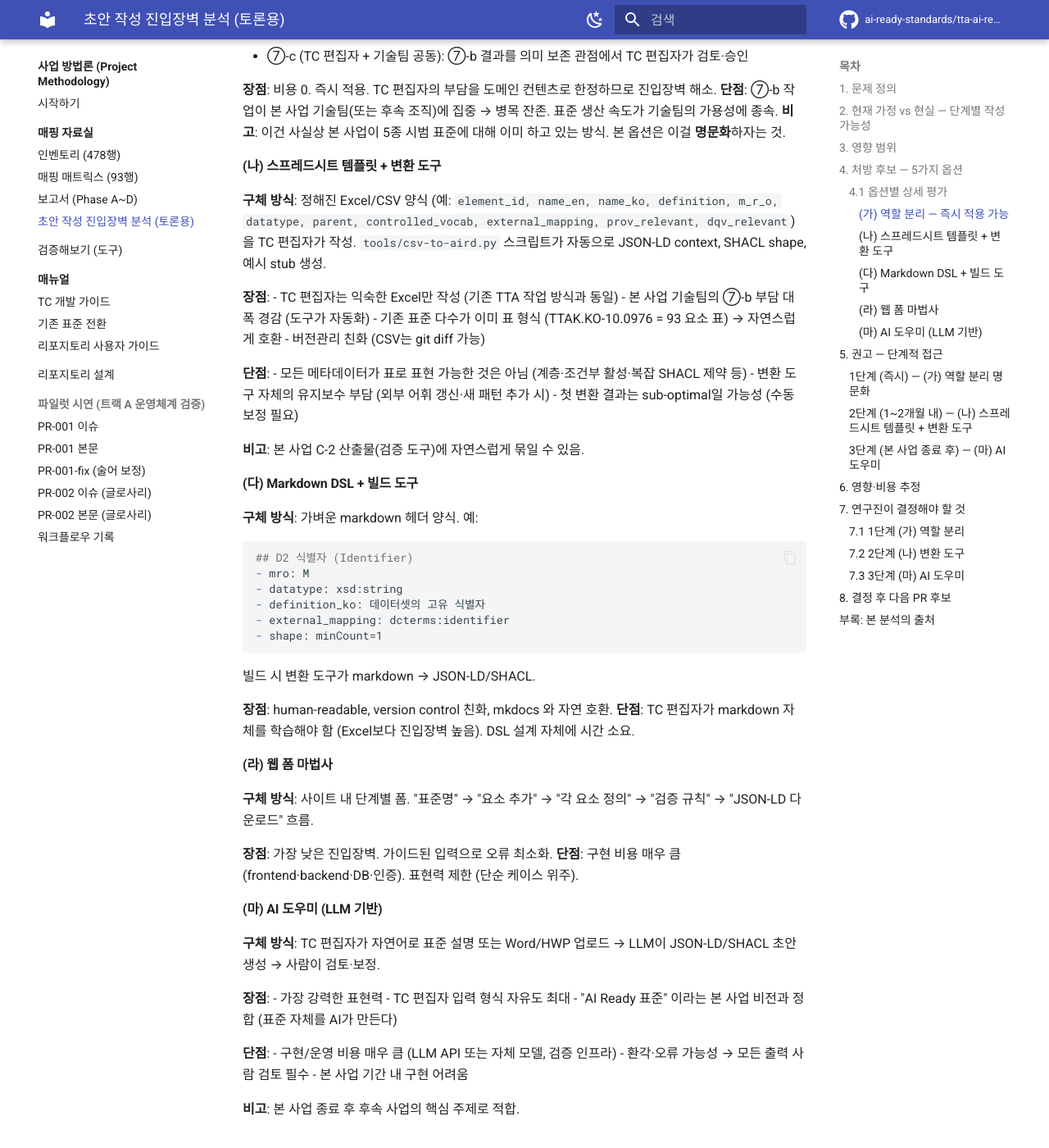
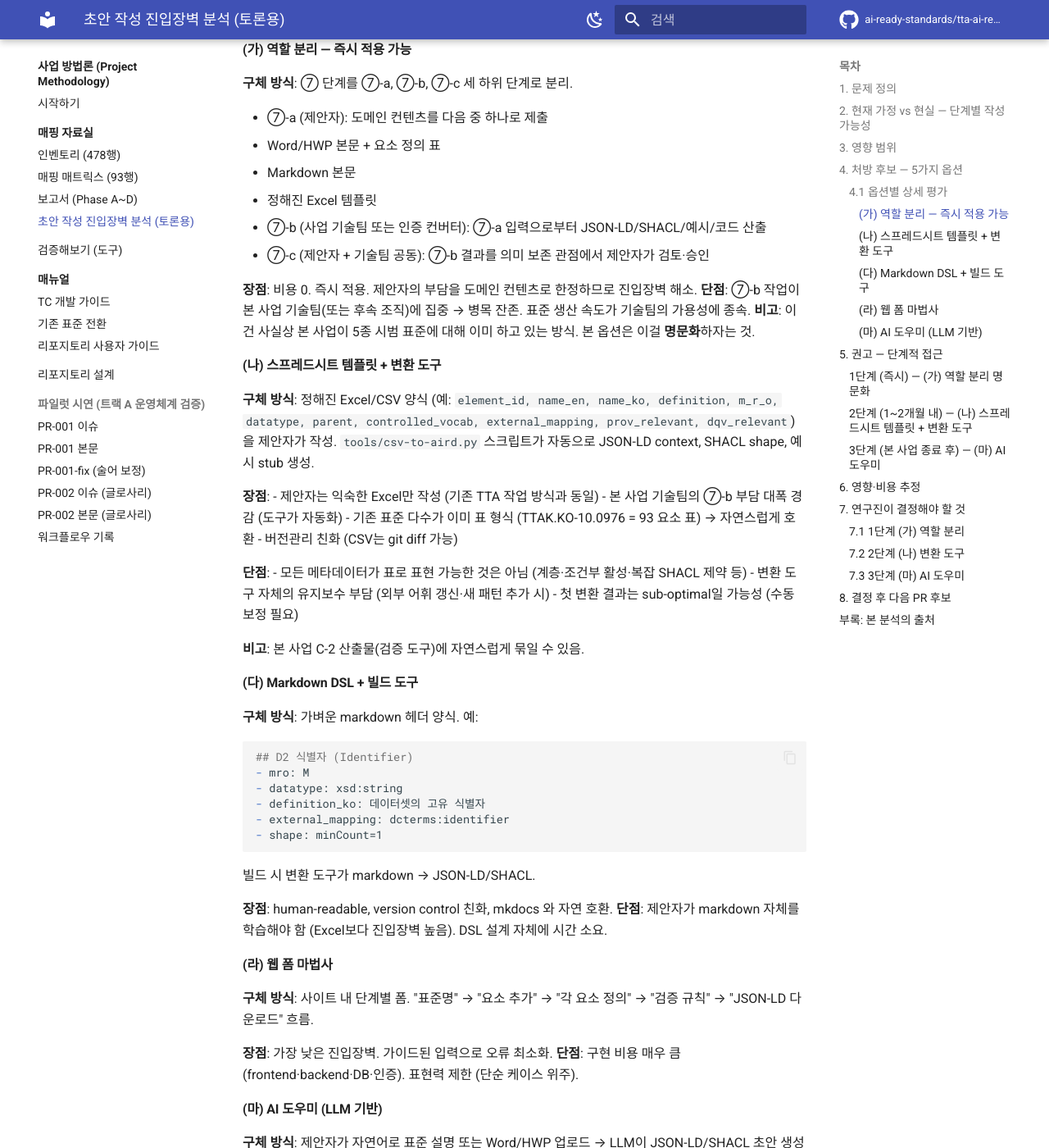
Before and after one commit to ai-ready-standards/tta-ai-ready, an MkDocs documentation site: the page built from docs/methodology/authoring-barrier-analysis.md, in a window 1280 px wide and 1400 px high, scrolled down 2720 px. Shown: the whole window at 82% size. Built offline with MkDocs 1.6.1 and Material for MkDocs 9.7.7, drawn with Linux system fonts in a browser that asks for light colours; comment, search, counter and statistics services are not loaded; some of the changed text lies outside the part shown.

Commit message:
docs(methodology): correct 'TC 편집자' → '제안자' across authoring barrier analysis
이전 분석 문서 (PR #22) 가 ⑦ 초안 작성의 행위 주체를 "TC 편집자"로 호칭한
것은 TTA 역할 구조와 맞지 않는다. lifecycle.md ⑦ 정의는 "제안자" 로 명시.

두 역할은 시점과 소속이 다르다:
- 제안자 (Proposer): 단체표준 제안권을 가진 외부 주체. ⑦ 초안 작성 책임자.
- TC 편집자: TC 내부 역할. ⑪ 공고 이후 본문 편집·개정 담당.

본 PR이 보정한 것:
- 분석 문서 본문 17곳의 "TC 편집자" → "제안자"
- §1 문제 정의에 "제안자는 PG606 외부 누구나" 일 수 있음을 명시
  (본 사업이 직접 교육할 수 없는 광범위 모집단)
- "용어 정정 — 제안자 ≠ TC 편집자" admonition 박스 신설
- §3 영향 범위 표현 정정: PG606이 표준을 시도한다는 부정확 표현 →
  "외부 제안자가 PG606에 제안을 시도할 때" 로 보정

본 보정으로 분석의 결론은 강화된다 — 제안자는 외부 누구나이므로 ⑦의
진입장벽 영향 범위가 TC 내부보다 훨씬 크다.

본 PR이 보정하지 않는 것:
- 분석 본문 자체의 결론 (역할 분리·변환 도구·AI 도우미) — 그대로 유효
- 옵션 (가)~(마) 평가 — 그대로 유효

Co-Authored-By: Claude Opus 4.7 (1M context) <noreply@anthropic.com>

```diff
--- a/docs/methodology/authoring-barrier-analysis.md
+++ b/docs/methodology/authoring-barrier-analysis.md
@@ -11,22 +11,30 @@
 
 표준 제·개정 11단계 절차서는 ⑦ 초안 작성 단계에서 **JSON-LD 스키마 + SHACL shapes + 예시 데이터셋 + 참조 구현 코드** 산출을 가정한다. 그러나 다음 두 사실이 충돌한다:
 
-- **이상적 가정**: 표준을 제안·작성하는 사람(TC 편집자)이 위 산출물을 직접 작성한다
-- **실제 현실**: TC 편집자는 도메인 전문가(연구·공공·농업·제조 등)이며, RDF·JSON-LD·SHACL은 비전공이다
+- **이상적 가정**: 표준을 제안·작성하는 사람(제안자)이 위 산출물을 직접 작성한다
+- **실제 현실**: 제안자는 보통 도메인 전문가(연구·공공·농업·제조 등)이며, RDF·JSON-LD·SHACL은 비전공이다. 더욱이 제안자는 **PG606 외부의 누구나** 일 수 있으므로 (연구자·기관·기업·정부 등 단체표준 제안권을 가진 모든 주체), 본 사업이 직접 교육·지원할 수 없는 광범위한 모집단에 해당한다.
 
 이 진입장벽을 해소하지 않으면 **본 사업 종료 후 PG606이 새 표준을 제정·개정할 때마다 동일한 병목이 반복**된다.
 
+!!! note "용어 정정 — 제안자 ≠ TC 편집자"
+    본 분석 문서는 초안 작성 단계의 행위 주체를 일관되게 **제안자(Proposer)** 로 호칭한다 (`docs/lifecycle.md` ⑦ 정의와 일치).
+
+    - **제안자**: 단체표준 제안권을 가진 모든 외부 주체. 누구나 가능 (연구자·기관·기업·정부 등). ⑦ 초안 작성의 책임자.
+    - **TC 편집자**: TC 내부의 편집·유지보수 담당자. 단체표준이 ⑪ 공고된 이후 본문 편집·개정을 맡는 별개 역할.
+
+    두 역할은 **시점과 소속이 다르다**. 본 분석은 ⑦(채택 후 ~ 공고 전) 의 진입장벽을 다루므로 제안자를 대상으로 한다.
+
 ## 2. 현재 가정 vs 현실 — 단계별 작성 가능성
 
-| 단계 | 산출물 | 이상적 작성자 | TC 편집자가 작성 가능? |
+| 단계 | 산출물 | 이상적 작성자 | 제안자가 작성 가능? |
 |---|---|---|---|
-| ① 과제 제안 | Issue 본문 | TC 편집자 | ✅ |
+| ① 과제 제안 | Issue 본문 | 제안자 | ✅ |
 | ② 접수 | 자동 라벨링 | 시스템 | ✅ |
-| ③ IPR 확인 | Issue 체크박스 | TC 편집자 | ✅ |
+| ③ IPR 확인 | Issue 체크박스 | 제안자 | ✅ |
 | ④ 타당성 검토 | PG606 사무국 평가 | 사무국 | ✅ |
 | ⑤ 채택 | 라벨 변경 | 사무국 | ✅ |
-| ⑥ IPR 재확인 | Issue 갱신 | TC 편집자 | ✅ |
-| **⑦ 초안 작성** | **JSON-LD 스키마, SHACL shapes, 예시, 참조 코드** | **TC 편집자** | **❌ — 본 갭 해당 단계** |
+| ⑥ IPR 재확인 | Issue 갱신 | 제안자 | ✅ |
+| **⑦ 초안 작성** | **JSON-LD 스키마, SHACL shapes, 예시, 참조 코드** | **제안자** | **❌ — 본 갭 해당 단계** |
 | ⑧ 의견 수렴 | PR 댓글 검토 | 검토자·외부 전문가 | ✅ |
 | ⑨ 의견 검토 | PR Review | CODEOWNERS | ✅ |
 | ⑩ 심의 | CI 통과 + 위원회 | 시스템·위원회 | ✅ |
@@ -39,16 +47,16 @@
 | 시기 | 영향 |
 |---|---|
 | **본 사업 기간 (2026.05~12)** | 5종 시범 표준은 본 사업 기술팀(@tta-tech-lead 김장원 교수)이 실질 작성 가능 — 해결됨 |
-| **본 사업 종료 직후 (2027~)** | PG606이 새 표준 또는 기존 표준 개정을 시도할 때 ⑦ 단계 작성자 부재 → **운영 정체** |
-| **장기 (PG606 운영 모델 정착)** | 진입장벽이 ⑦ 단계에 고정되어 있는 한 PG606의 표준 생산 능력은 본 사업 기술팀의 가용성에 종속 |
+| **본 사업 종료 직후 (2027~)** | 외부 제안자가 PG606에 새 표준을 제안하거나 기존 표준 개정을 시도할 때 ⑦ 단계 작성자(제안자 본인) 의 진입장벽 → PG606이 처리할 수 있는 제안 수 감소·**운영 정체** |
+| **장기 (PG606 운영 모델 정착)** | 진입장벽이 ⑦ 단계에 고정되어 있는 한, PG606이 외부 제안을 받아 표준을 생산하는 능력은 ⑦-b를 대행할 수 있는 조직(본 사업 기술팀 또는 후속 인증 컨버터)의 가용성에 종속 |
 
-→ **본 사업의 가장 중요한 산출물은 5종 시범 표준 자체가 아니라, 그 5종을 만든 절차·도구·교재가 PG606이 자체적으로 새 표준을 만들 수 있게 하는가** 이다.
+→ **본 사업의 가장 중요한 산출물은 5종 시범 표준 자체가 아니라, 그 5종을 만든 절차·도구·교재가 외부 제안자가 자체적으로 새 표준을 제안·작성할 수 있게 하는가** 이다.
 
 ## 4. 처방 후보 — 5가지 옵션
 
 | 옵션 | 작동 방식 | 구현 비용 | 스케일 | 적용 시점 |
 |---|---|---|---|---|
-| **(가) 역할 분리** | TC 편집자 = 도메인 컨텐츠 (Word/HWP). 본 사업 기술팀 또는 인증 컨버터 = AI Ready 패키징 | 0 (절차 명문화만) | 낮음 (병목 잔존) | **즉시** |
+| **(가) 역할 분리** | 제안자 = 도메인 컨텐츠 (Word/HWP). 본 사업 기술팀 또는 인증 컨버터 = AI Ready 패키징 | 0 (절차 명문화만) | 낮음 (병목 잔존) | **즉시** |
 | **(나) 스프레드시트 템플릿 + 변환 도구** | 정해진 Excel/CSV 양식에 요소 정의 → 스크립트가 JSON-LD/SHACL 자동 생성 | 중 (Python 스크립트 1개) | 중 (표 형식 표준에 한정) | 단기 (1~2개월) |
 | **(다) Markdown DSL + 빌드 도구** | 가벼운 markdown 양식에 요소 정의 → 도구가 RDF로 변환 | 중 (DSL 설계 + 변환 도구) | 중 | 단기~중기 |
 | **(라) 웹 폼 마법사** | 사이트 안에 인터랙티브 폼 → 입력 후 JSON-LD 다운로드 | 높 (frontend + backend) | 중 | 중기 |
@@ -60,23 +68,23 @@
 
 **구체 방식**: ⑦ 단계를 ⑦-a, ⑦-b, ⑦-c 세 하위 단계로 분리.
 
-- ⑦-a (TC 편집자): 도메인 컨텐츠를 다음 중 하나로 제출
+- ⑦-a (제안자): 도메인 컨텐츠를 다음 중 하나로 제출
   - Word/HWP 본문 + 요소 정의 표
   - Markdown 본문
   - 정해진 Excel 템플릿
 - ⑦-b (사업 기술팀 또는 인증 컨버터): ⑦-a 입력으로부터 JSON-LD/SHACL/예시/코드 산출
-- ⑦-c (TC 편집자 + 기술팀 공동): ⑦-b 결과를 의미 보존 관점에서 TC 편집자가 검토·승인
+- ⑦-c (제안자 + 기술팀 공동): ⑦-b 결과를 의미 보존 관점에서 제안자가 검토·승인
 
-**장점**: 비용 0. 즉시 적용. TC 편집자의 부담을 도메인 컨텐츠로 한정하므로 진입장벽 해소.
+**장점**: 비용 0. 즉시 적용. 제안자의 부담을 도메인 컨텐츠로 한정하므로 진입장벽 해소.
 **단점**: ⑦-b 작업이 본 사업 기술팀(또는 후속 조직)에 집중 → 병목 잔존. 표준 생산 속도가 기술팀의 가용성에 종속.
 **비고**: 이건 사실상 본 사업이 5종 시범 표준에 대해 이미 하고 있는 방식. 본 옵션은 이걸 **명문화**하자는 것.
 
 #### (나) 스프레드시트 템플릿 + 변환 도구
 
-**구체 방식**: 정해진 Excel/CSV 양식 (예: `element_id, name_en, name_ko, definition, m_r_o, datatype, parent, controlled_vocab, external_mapping, prov_relevant, dqv_relevant`) 을 TC 편집자가 작성. `tools/csv-to-aird.py` 스크립트가 자동으로 JSON-LD context, SHACL shape, 예시 stub 생성.
+**구체 방식**: 정해진 Excel/CSV 양식 (예: `element_id, name_en, name_ko, definition, m_r_o, datatype, parent, controlled_vocab, external_mapping, prov_relevant, dqv_relevant`) 을 제안자가 작성. `tools/csv-to-aird.py` 스크립트가 자동으로 JSON-LD context, SHACL shape, 예시 stub 생성.
 
 **장점**:
-- TC 편집자는 익숙한 Excel만 작성 (기존 TTA 작업 방식과 동일)
+- 제안자는 익숙한 Excel만 작성 (기존 TTA 작업 방식과 동일)
 - 본 사업 기술팀의 ⑦-b 부담 대폭 경감 (도구가 자동화)
 - 기존 표준 다수가 이미 표 형식 (TTAK.KO-10.0976 = 93 요소 표) → 자연스럽게 호환
 - 버전관리 친화 (CSV는 git diff 가능)
@@ -104,7 +112,7 @@
 빌드 시 변환 도구가 markdown → JSON-LD/SHACL.
 
 **장점**: human-readable, version control 친화, mkdocs 와 자연 호환.
-**단점**: TC 편집자가 markdown 자체를 학습해야 함 (Excel보다 진입장벽 높음). DSL 설계 자체에 시간 소요.
+**단점**: 제안자가 markdown 자체를 학습해야 함 (Excel보다 진입장벽 높음). DSL 설계 자체에 시간 소요.
 
 #### (라) 웹 폼 마법사
 
@@ -115,11 +123,11 @@
 
 #### (마) AI 도우미 (LLM 기반)
 
-**구체 방식**: TC 편집자가 자연어로 표준 설명 또는 Word/HWP 업로드 → LLM이 JSON-LD/SHACL 초안 생성 → 사람이 검토·보정.
+**구체 방식**: 제안자가 자연어로 표준 설명 또는 Word/HWP 업로드 → LLM이 JSON-LD/SHACL 초안 생성 → 사람이 검토·보정.
 
 **장점**:
 - 가장 강력한 표현력
-- TC 편집자 입력 형식 자유도 최대
+- 제안자 입력 형식 자유도 최대
 - "AI Ready 표준" 이라는 본 사업 비전과 정합 (표준 자체를 AI가 만든다)
 
 **단점**:
@@ -136,7 +144,7 @@
 표준화 지침 개정안 및 매뉴얼 3종에 다음을 명시:
 
 - ⑦ 초안 작성을 ⑦-a/⑦-b/⑦-c 로 분리
-- TC 편집자의 책임은 도메인 컨텐츠로 한정
+- 제안자의 책임은 도메인 컨텐츠로 한정
 - 사업 기술팀(또는 후속 조직)의 ⑦-b 책임 명시
 - ⑦-c 검토 절차 (의미 보존 확인) 표준화
 
```
